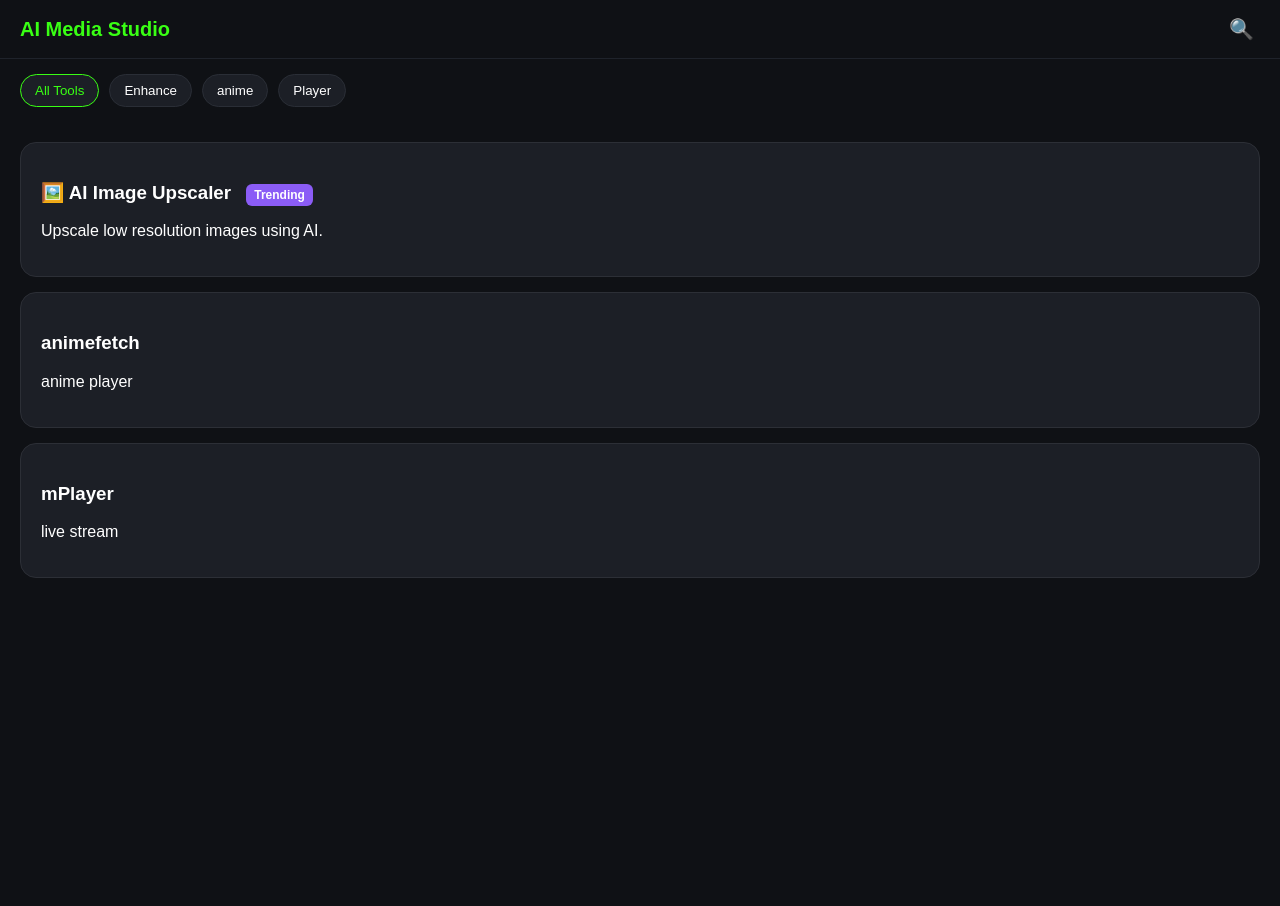
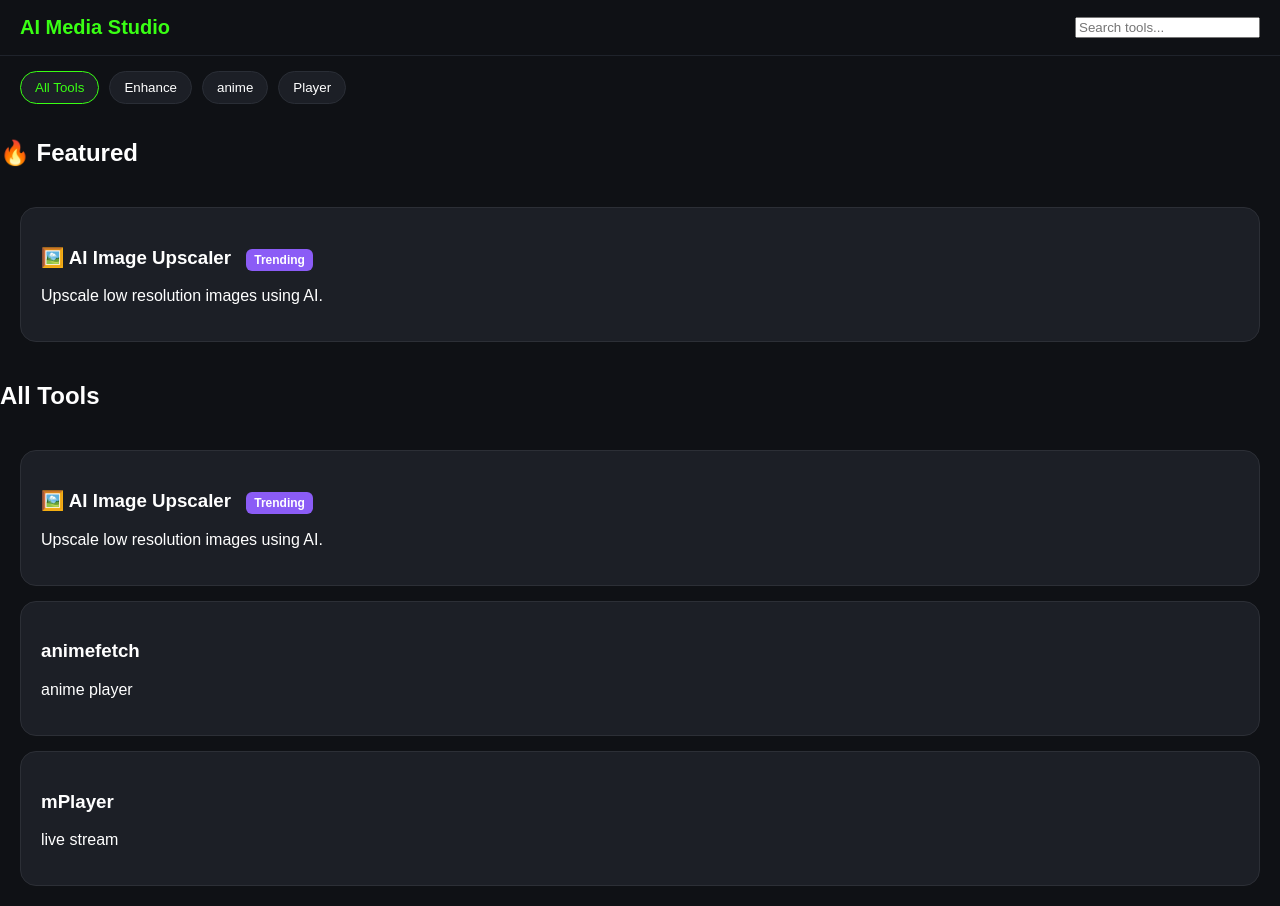
Before and after one commit to moviehall/Node.js-Tools-site, a Node server app: page / in a window 1280 px wide. Before the commit the page ends 578 px from the top, so only its background shows below. Run offline with Node 20, Linux system fonts and the light colour scheme.

Commit message:
Update index.ejs

```diff
--- a/views/index.ejs
+++ b/views/index.ejs
@@ -11,15 +11,10 @@
 
 <header class="header">
   <a href="/" class="logo">AI Media Studio</a>
-  <button id="search-toggle" class="icon-btn">🔍</button>
+  <input id="search-input" class="search" placeholder="Search tools...">
 </header>
 
-<!-- Search (hidden by default) -->
-<div id="search-container" class="search-container">
-  <input id="search-input" class="search-box" placeholder="Search tools... e.g. upscaler">
-</div>
-
-<!-- Categories -->
+<!-- CATEGORY BUTTONS -->
 <div class="categories">
   <button class="pill active">All Tools</button>
   <% categories.forEach(cat => { %>
@@ -27,7 +22,35 @@
   <% }) %>
 </div>
 
-<!-- Tool List -->
+<!-- FEATURED -->
+<% const featuredTools = tools.filter(t => t.featured); %>
+<% if (featuredTools.length > 0) { %>
+  <h2 class="section-title">🔥 Featured</h2>
+  <div class="tool-list">
+    <% featuredTools.forEach(tool => { %>
+      <div class="tool-card"
+        data-title="<%= tool.title.toLowerCase() %>"
+        data-category="<%= tool.category %>"
+        data-url="/tool/<%= tool.slug %>"
+        tabindex="0"
+        role="button"
+      >
+        <div>
+          <h3>
+            <%= tool.icon %> <%= tool.title %>
+            <% if (tool.trending) { %>
+              <span class="badge">Trending</span>
+            <% } %>
+          </h3>
+          <p><%= tool.description %></p>
+        </div>
+      </div>
+    <% }) %>
+  </div>
+<% } %>
+
+<h2 class="section-title">All Tools</h2>
+
 <div class="tool-list">
   <% tools.forEach(tool => { %>
     <div class="tool-card"
```
